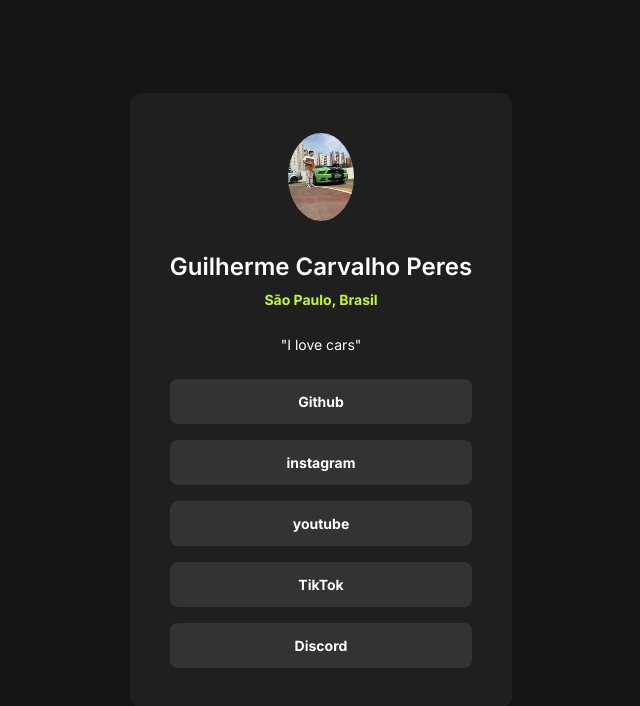
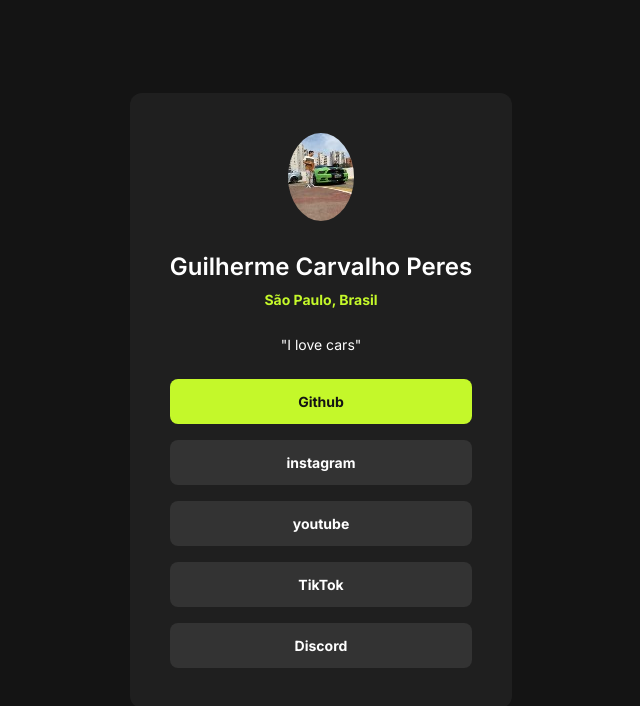
Before and after one commit to GuilhermeCarvalhoPeres12C/meus-links, a plain HTML site: page index.html in a window 1280 px wide. In both pictures the pointer is over the link "Github". Shown: the whole page, without its empty margins (319-959 px from the left). Drawn offline with Linux system fonts and the light colour scheme.

Commit message:
efeito de hover para as âncoras

```diff
--- a/style.css
+++ b/style.css
@@ -60,3 +60,9 @@
         font-size: 14px;
         line-height: 21px;
       }
+
+      div a:hover {
+background-color: #c4f82a;
+color: #141414;
+transition: 1s;
+      }
```
